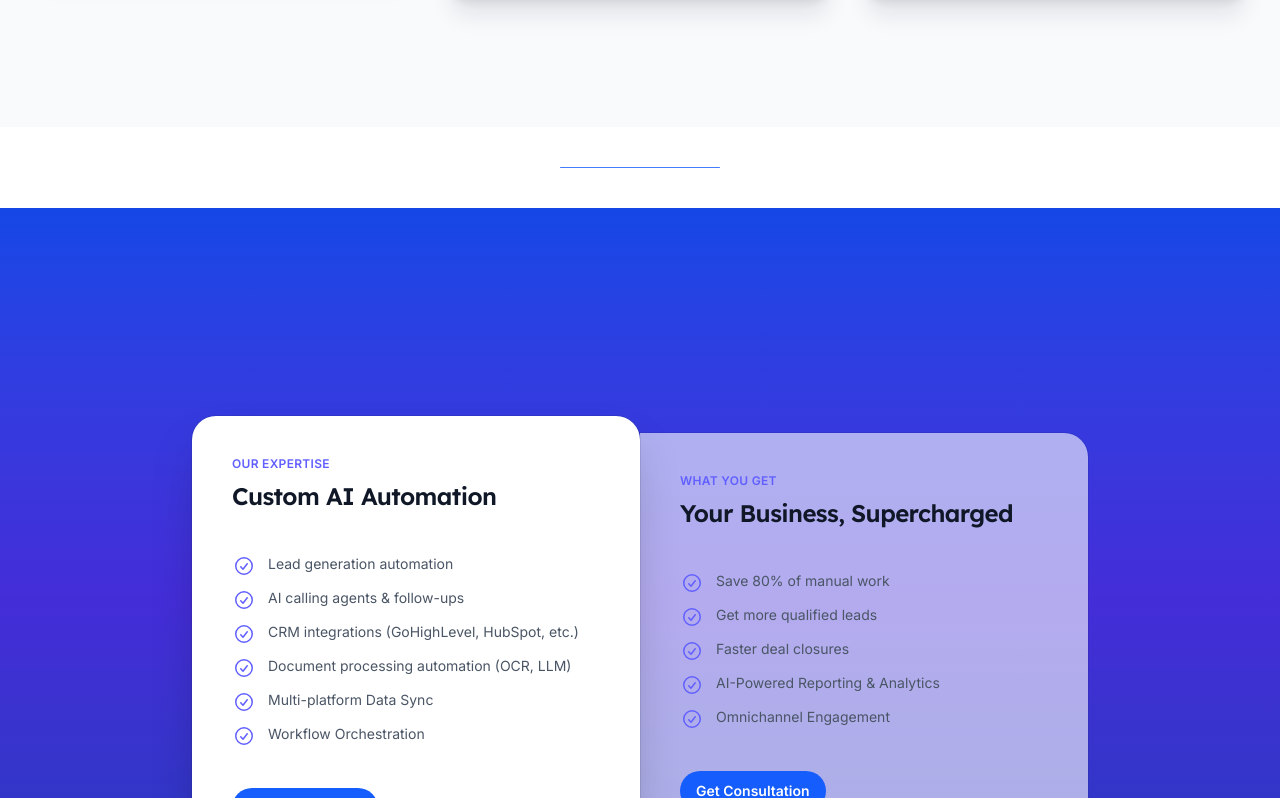
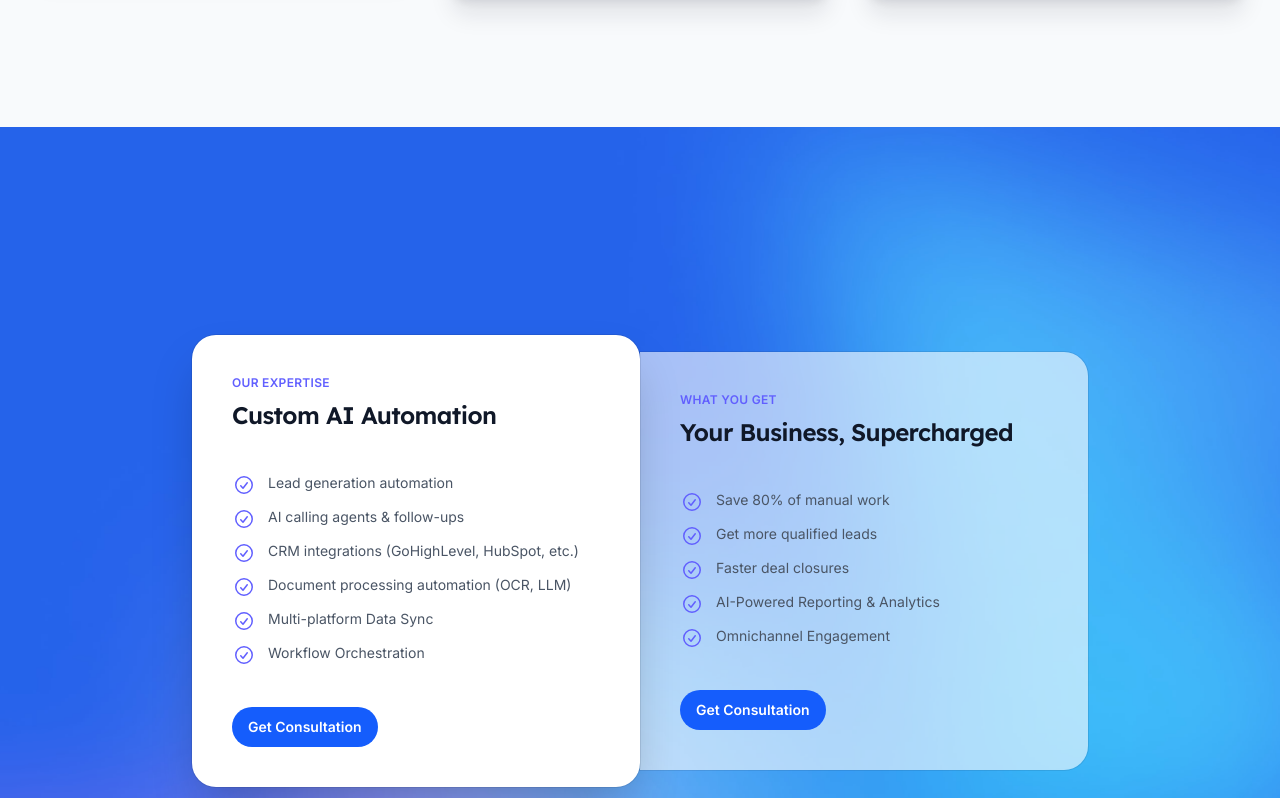
Before and after one commit to ahmadyousafdata-rgb/nyc-lab-1, a Next.js app: page / in a window 1280 px wide. Shown: the part 4722-5520 px from the top of the page. Built offline with nearby package versions, Linux system fonts and the light colour scheme; no server answers.

Commit message:
style: pricing uses PrimaryFeatures background; remove blue divider between sections

```diff
--- a/src/app/page.jsx
+++ b/src/app/page.jsx
@@ -8,7 +8,6 @@ import { PrimaryFeatures } from '@/components/PrimaryFeatures'
 import HomeDashboardSection from '@/components/HomeDashboardSection'
 import { SecondaryFeatures } from '@/components/SecondaryFeatures'
 import { Testimonials } from '@/components/Testimonials'
-import { Container } from '@/components/Container'
 
 export default function Home() {
   return (
@@ -21,9 +20,6 @@ export default function Home() {
         <SecondaryFeatures />
         <CallToAction />
         <Testimonials />
-        <Container>
-          <div className="mx-auto my-10 h-px w-24 rounded bg-blue-600/80 sm:w-40" />
-        </Container>
         <Pricing />
         <Faqs />
       </main>
--- a/src/components/Pricing.jsx
+++ b/src/components/Pricing.jsx
@@ -2,6 +2,8 @@ import clsx from 'clsx'
 
 import { Container } from '@/components/Container'
 import { Button } from '@/components/Button'
+import Image from 'next/image'
+import backgroundImage from '@/images/background-features.jpg'
 
 function SwirlyDoodle() { return null }
 
@@ -85,8 +87,16 @@ function classNames(...classes) {
 
 export function Pricing() {
   return (
-    <section id="pricing" aria-label="Packages" className="bg-gradient-to-b from-blue-700 via-indigo-700 to-blue-800 py-20 sm:py-32">
-      <Container>
+    <section id="pricing" aria-label="Packages" className="relative overflow-hidden bg-blue-600 py-20 sm:py-32">
+      <Image
+        className="absolute top-1/2 left-1/2 max-w-none translate-x-[-44%] translate-y-[-42%]"
+        src={backgroundImage}
+        alt=""
+        width={2245}
+        height={1636}
+        unoptimized
+      />
+      <Container className="relative">
         {/* Intentionally no section heading per request */}
         <div className="mx-auto mt-16 grid max-w-lg grid-cols-1 items-center gap-y-6 sm:mt-20 sm:gap-y-0 lg:max-w-4xl lg:grid-cols-2">
           {tiers.map((tier, tierIdx) => (
```
